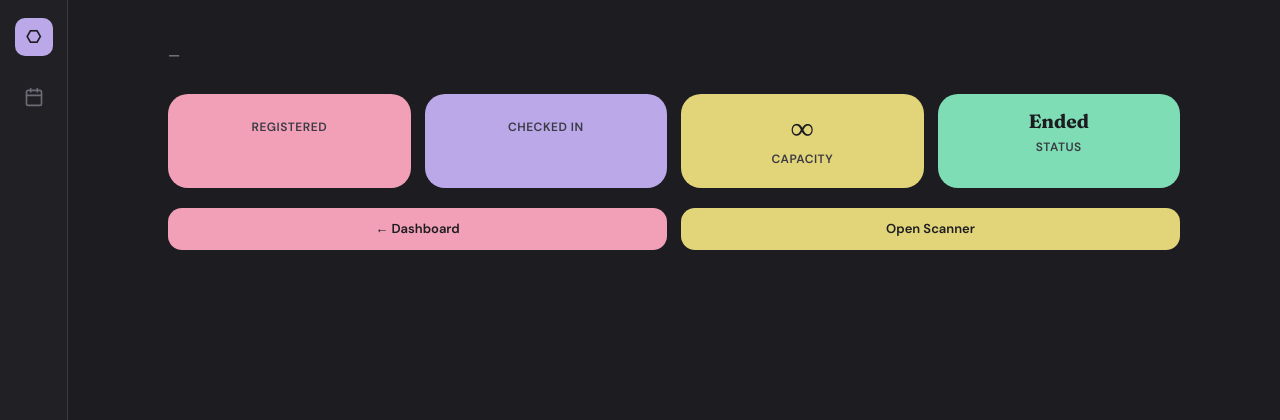
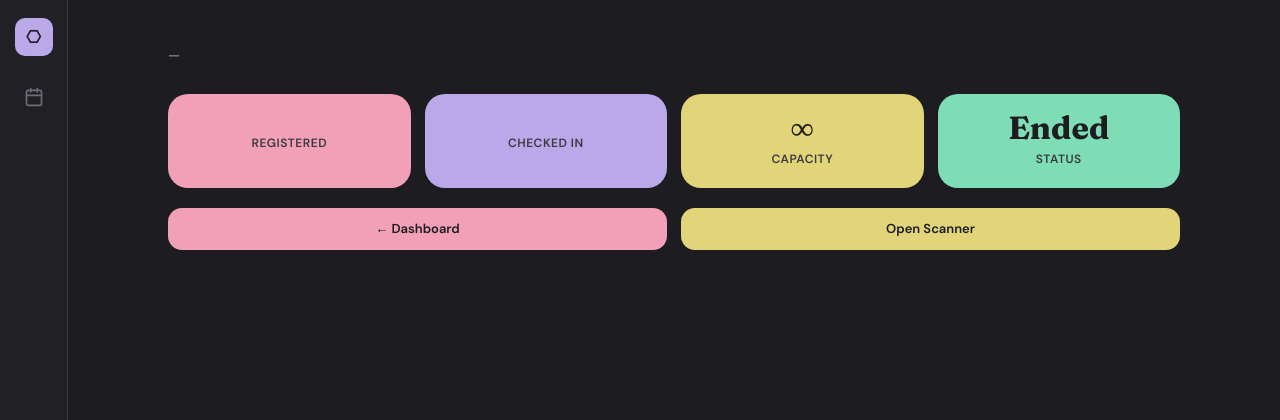
Before and after one commit to Susquehanna-Syntax/Turnstil, a Django app: template templates/admin_portal/event_detail.html in a window 1280 px wide. Shown: the top 420 px of the page. Run offline with Django 3.2, Linux system fonts and the light colour scheme; the template is opened without the code that fills it, so the values that code supplies are empty.

Commit message:
Cenetred Status and edit events

```diff
--- a/templates/admin_portal/event_detail.html
+++ b/templates/admin_portal/event_detail.html
@@ -30,7 +30,7 @@
         <div class="label">Capacity</div>
     </div>
     <div class="stat-card stat-card-filled stat-card-mint">
-        <div class="number" style="font-size: 1.2rem;">
+        <div class="number">
             {% if event.is_active %}Active{% elif event.is_upcoming %}Upcoming{% else %}Ended{% endif %}
         </div>
         <div class="label">Status</div>
--- a/templates/base.html
+++ b/templates/base.html
@@ -259,6 +259,10 @@
             background: var(--s1);
             border-radius: var(--r-lg);
             border: 1px solid var(--border);
+            display: flex;
+            flex-direction: column;
+            align-items: center;
+            justify-content: center;
         }
         .stat-card .number {
             font-size: 2rem;
--- a/templates/organizer_event_create/event_edit.html
+++ b/templates/organizer_event_create/event_edit.html
@@ -2,11 +2,11 @@
 {% block title %}Edit Event{% endblock %}
 
 {% block content %}
-<div class="page-header fade-up">
+<div class="page-header fade-up" style="text-align: center;">
     <h2>Edit {{ event.name }}</h2>
 </div>
 
-<div class="card fade-up fade-up-1" style="max-width: 660px;">
+<div class="card fade-up fade-up-1" style="max-width: 660px; margin: 0 auto;">
     <form method="post">
         {% csrf_token %}
         <div class="form-styled">
@@ -16,7 +16,7 @@
     </form>
 </div>
 
-<div style="margin-top: 16px;">
+<div style="margin-top: 16px; max-width: 660px; margin-left: auto; margin-right: auto;">
     <a href="{% url 'organizer-event-list' %}" class="btn btn-outline">← Back to My Events</a>
 </div>
 {% endblock %}
```
